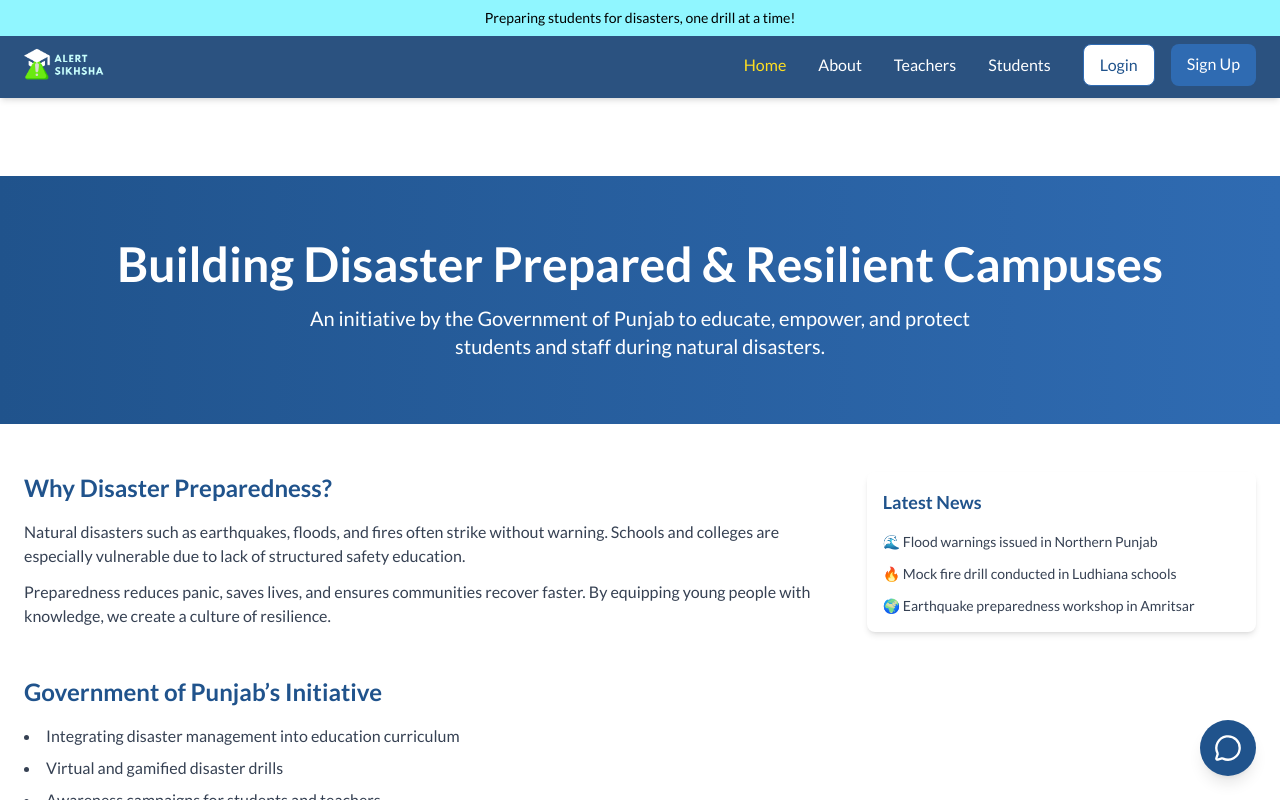
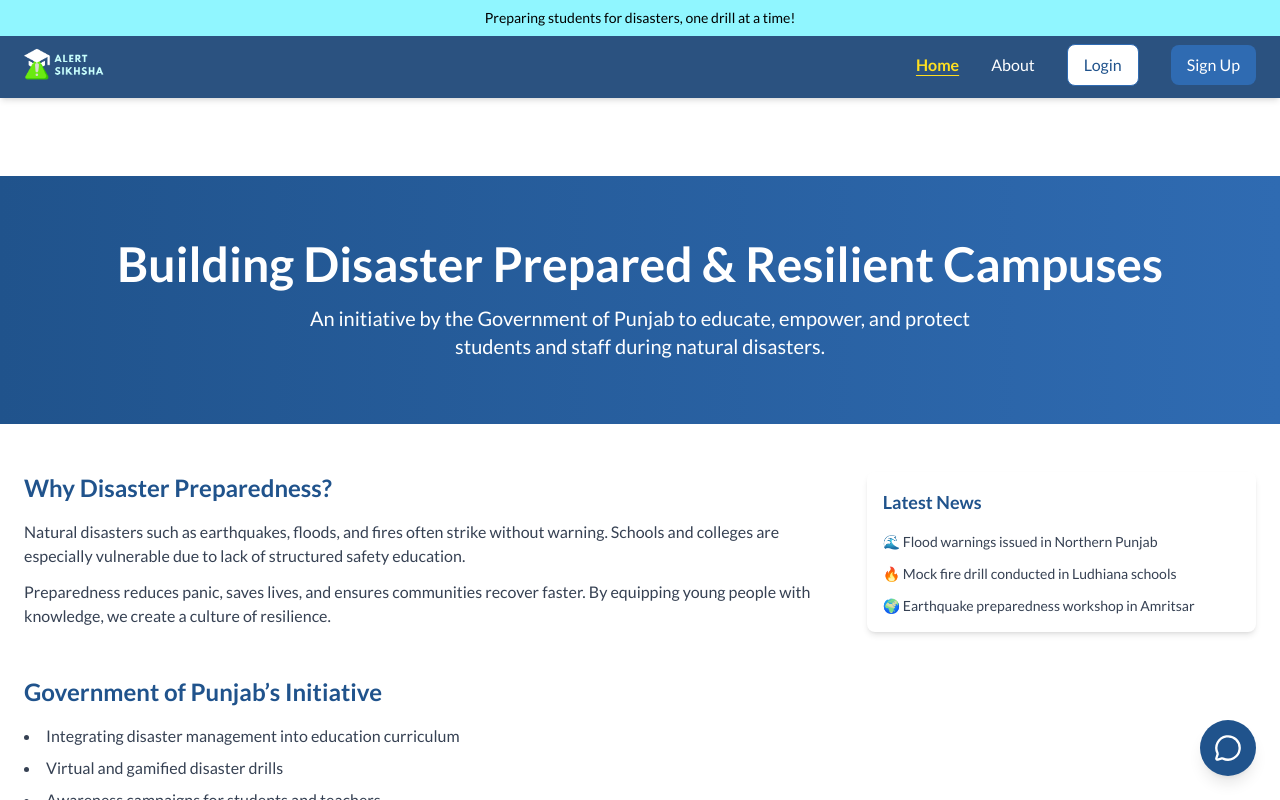
Before and after one commit to snehildwivedi03/AlertShiksha, a React (Vite) app in the folder frontend/: page / in a window 1280 px wide. Built offline with nearby package versions, Linux system fonts and the light colour scheme.

Commit message:
Login signup btn fixed

```diff
--- a/frontend/src/components/Navbar.jsx
+++ b/frontend/src/components/Navbar.jsx
@@ -1,13 +1,35 @@
-import React, { useState } from "react";
-import { NavLink } from "react-router-dom";
+import React, { useState, useEffect } from "react";
+import { NavLink, useNavigate } from "react-router-dom";
 import { Menu, X } from "lucide-react";
 import logo from "../assets/logo.png";
 
 const Navbar = () => {
   const [isOpen, setIsOpen] = useState(false);
+  const [isAuthenticated, setIsAuthenticated] = useState(false);
+  const [role, setRole] = useState(null);
+  const navigate = useNavigate();
 
-  const activeClass = "text-yellow-300"; // style for active link
+  useEffect(() => {
+    const token = localStorage.getItem("token");
+    const storedRole = localStorage.getItem("role");
+    setIsAuthenticated(!!token);
+    if (token && storedRole) setRole(storedRole);
+  }, []);
+
+  const handleLogout = () => {
+    localStorage.removeItem("token");
+    localStorage.removeItem("role");
+    setIsAuthenticated(false);
+    setRole(null);
+    navigate("/login");
+  };
+
+  const activeClass =
+    "text-yellow-300 underline underline-offset-4 font-semibold";
   const inactiveClass = "hover:text-gray-200 transition-colors";
+
+  const roleLink = role === "student" ? "/students" : "/teachers";
+  const roleLabel = role === "student" ? "Students" : "Teachers";
 
   return (
     <nav className="bg-[#2b5280] text-white shadow-md fixed w-full z-40 top-[32px]">
@@ -33,24 +55,28 @@ const Navbar = () => {
           >
             About
           </NavLink>
+
+          {isAuthenticated ? (
+            <>
               <NavLink
-            to="/teachers"
+                to={roleLink}
                 className={({ isActive }) =>
+                  `${
                     isActive ? activeClass : inactiveClass
+                  } px-4 py-2 rounded-lg bg-green-600 hover:bg-green-700 transition`
                 }
               >
-            Teachers
+                {roleLabel}
               </NavLink>
-          <NavLink
-            to="/students"
-            className={({ isActive }) =>
-              isActive ? activeClass : inactiveClass
-            }
+              <button
+                onClick={handleLogout}
+                className="px-4 py-2 rounded-lg bg-red-600 hover:bg-red-700 transition"
               >
-            Students
-          </NavLink>
-
-          <div className="flex space-x-4">
+                Logout
+              </button>
+            </>
+          ) : (
+            <>
               <NavLink
                 to="/login"
                 className={({ isActive }) =>
@@ -71,9 +97,11 @@ const Navbar = () => {
               >
                 Sign Up
               </NavLink>
-          </div>
+            </>
+          )}
         </div>
 
+        {/* Mobile menu */}
         <button
           className="md:hidden text-white focus:outline-none"
           onClick={() => setIsOpen(!isOpen)}
@@ -102,24 +130,28 @@ const Navbar = () => {
           >
             About
           </NavLink>
+
+          {isAuthenticated ? (
+            <>
               <NavLink
-            to="/teachers"
+                to={roleLink}
                 onClick={() => setIsOpen(false)}
-            className={({ isActive }) =>
-              isActive ? activeClass : inactiveClass
-            }
+                className="block px-4 py-2 rounded-lg bg-green-600 hover:bg-green-700 transition"
               >
-            Teachers
+                {roleLabel}
               </NavLink>
-          <NavLink
-            to="/students"
-            onClick={() => setIsOpen(false)}
-            className={({ isActive }) =>
-              isActive ? activeClass : inactiveClass
-            }
+              <button
+                onClick={() => {
+                  handleLogout();
+                  setIsOpen(false);
+                }}
+                className="block w-full text-left px-4 py-2 rounded-lg bg-red-600 hover:bg-red-700 transition"
               >
-            Students
-          </NavLink>
+                Logout
+              </button>
+            </>
+          ) : (
+            <>
               <NavLink
                 to="/login"
                 onClick={() => setIsOpen(false)}
@@ -134,6 +166,8 @@ const Navbar = () => {
               >
                 Sign Up
               </NavLink>
+            </>
+          )}
         </div>
       )}
     </nav>
--- a/frontend/src/pages/Home.jsx
+++ b/frontend/src/pages/Home.jsx
@@ -23,7 +23,37 @@ const Home = () => {
           <LatestNews />
         </aside>
       </div>
-
+      <section className="container mx-auto px-6 py-12">
+        <h2 className="text-2xl font-semibold text-[#20538c] text-center mb-8">
+          Core Objectives
+        </h2>
+        <div className="grid sm:grid-cols-2 md:grid-cols-4 gap-6">
+          <div className="bg-white shadow-md rounded-lg p-6 text-center">
+            <h3 className="font-bold text-[#20538c] mb-2">Education</h3>
+            <p className="text-gray-600 text-sm">
+              Integrating disaster management into the academic curriculum.
+            </p>
+          </div>
+          <div className="bg-white shadow-md rounded-lg p-6 text-center">
+            <h3 className="font-bold text-[#20538c] mb-2">Preparedness</h3>
+            <p className="text-gray-600 text-sm">
+              Regular drills and simulations for students and staff.
+            </p>
+          </div>
+          <div className="bg-white shadow-md rounded-lg p-6 text-center">
+            <h3 className="font-bold text-[#20538c] mb-2">Awareness</h3>
+            <p className="text-gray-600 text-sm">
+              Promoting a culture of safety and resilience in campuses.
+            </p>
+          </div>
+          <div className="bg-white shadow-md rounded-lg p-6 text-center">
+            <h3 className="font-bold text-[#20538c] mb-2">Collaboration</h3>
+            <p className="text-gray-600 text-sm">
+              Working with NDMA, schools, and local authorities for impact.
+            </p>
+          </div>
+        </div>
+      </section>
       {/* Floating Chat Assistant */}
       <ChatAssistant />
     </div>
--- a/frontend/src/pages/Login.jsx
+++ b/frontend/src/pages/Login.jsx
@@ -16,10 +16,18 @@ const Login = () => {
 
     setLoading(true);
     try {
-      const response = await loginUser({ email, password, role });
-      console.log("Login successful:", response);
+      const data = await loginUser({ email, password, role });
+      console.log("Login successful:", data);
+
+      // store token and role
+      localStorage.setItem("token", data.token);
+      localStorage.setItem("role", role);
+
       setLoading(false);
-      navigate("/dashboard");
+
+      // redirect based on role
+      if (role === "student") navigate("/students");
+      else if (role === "teacher") navigate("/teachers");
     } catch (err) {
       console.error(err);
       alert(err.message || "Login failed");
```
Also changed, not shown: 1 other file (tests, documents, lock files or other folders). Lines whose indentation alone changed are shown as unchanged.
